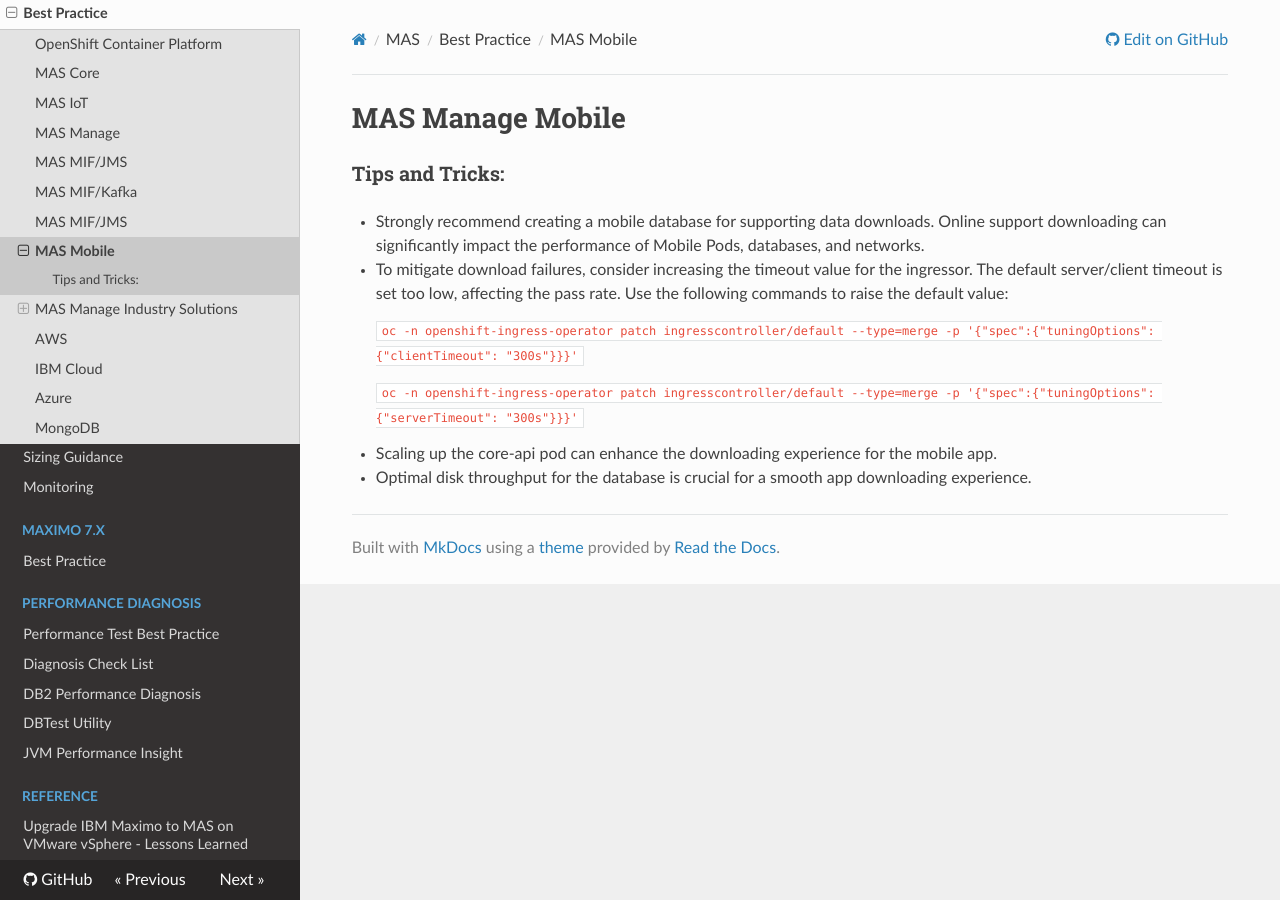
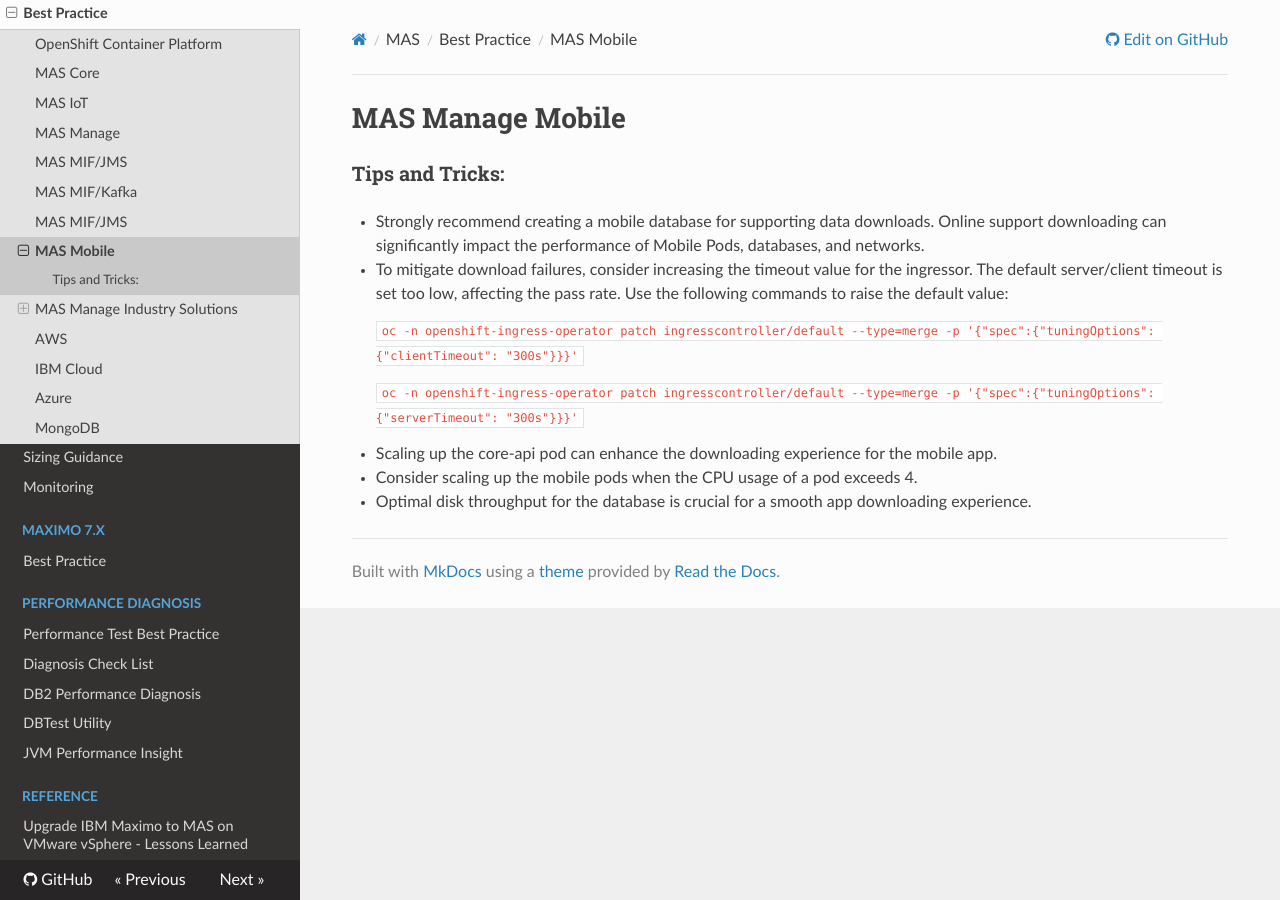
Before and after one commit to ibm-mas/mas-performance, an MkDocs documentation site: the page built from docs/mas/mobile/bestpractice.md, in a window 1280 px wide. Built offline with MkDocs 1.6.1, drawn with Linux system fonts in a browser that asks for light colours; nearby versions of some CDN libraries.

Commit message:
[patch] update mobile page

```diff
--- a/docs/mas/mobile/bestpractice.md
+++ b/docs/mas/mobile/bestpractice.md
@@ -15,4 +15,6 @@
 
 - Scaling up the core-api pod can enhance the downloading experience for the mobile app.
 
+- Consider scaling up the mobile pods when the CPU usage of a pod exceeds 4.
+
 - Optimal disk throughput for the database is crucial for a smooth app downloading experience.
```
